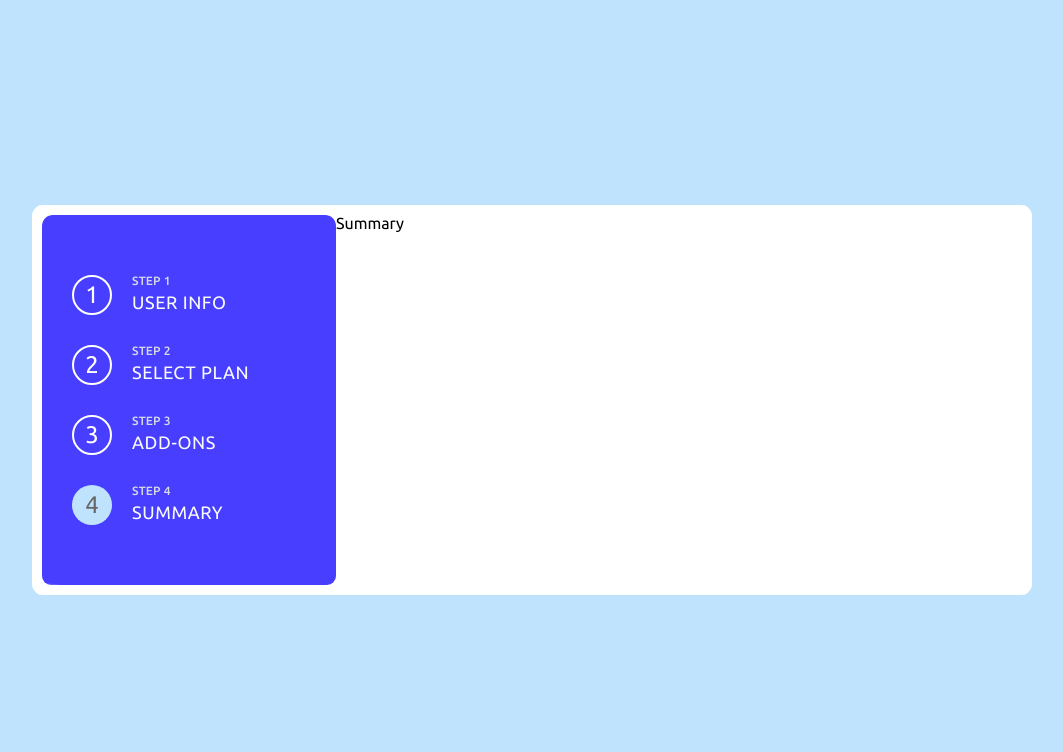
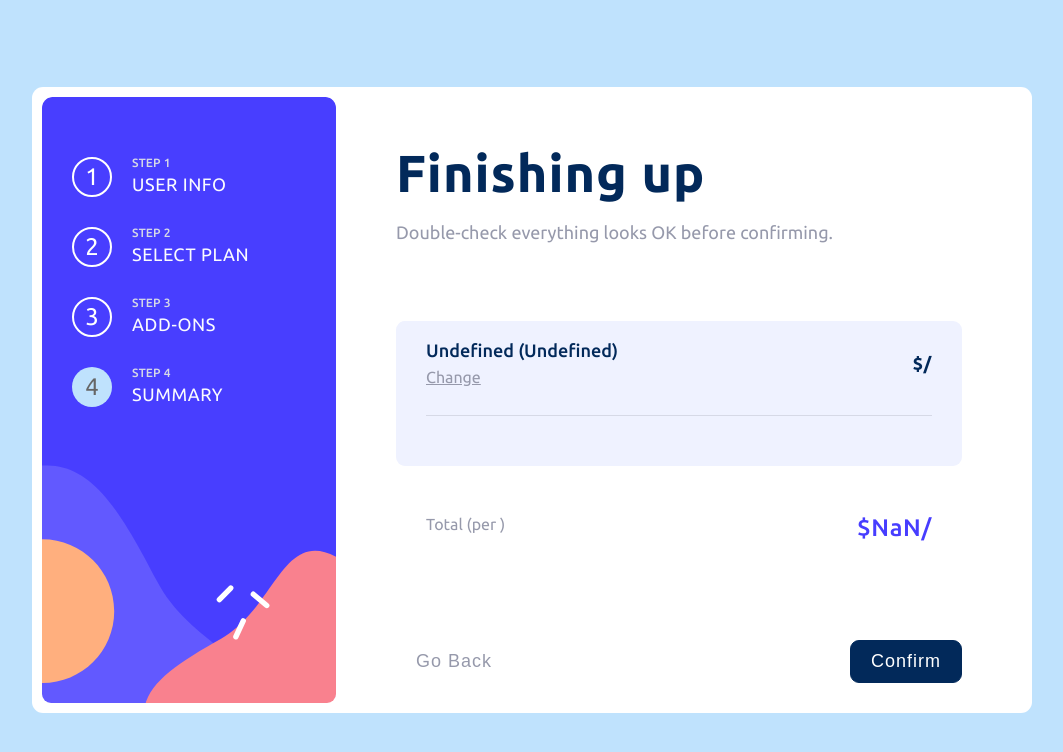
Before and after one commit to Abhishek-201099/multi-step-form, a React (Vite) app: page /summary in a window 1280 px wide. Shown: the top 752 px of the page, without its empty margins (108-1171 px from the left). Built offline with nearby package versions, Linux system fonts and the light colour scheme.

Commit message:
feat: Added summary page

```diff
--- a/src/features/Plans/PlanSlice.js
+++ b/src/features/Plans/PlanSlice.js
@@ -9,6 +9,7 @@ const planSlice = createSlice({
   initialState: initialPlanState,
   reducers: {
     updateSelectedPlan(state, action) {
+      state.selectedPlan.planName = action.payload.planName;
       state.selectedPlan.type = action.payload.type;
       state.selectedPlan.planPrice = action.payload.planPrice;
     },
--- /dev/null
+++ b/src/features/summary/SummaryAddon.jsx
@@ -0,0 +1,10 @@
+export default function SummaryAddon({ addon, planPattern }) {
+  return (
+    <div className="summary-addon">
+      <p className="addon-type">{addon.type}</p>
+      <p className="addon-price">
+        +${addon.price}/{planPattern}
+      </p>
+    </div>
+  );
+}
--- /dev/null
+++ b/src/features/summary/SummaryAddons.jsx
@@ -0,0 +1,3 @@
+export default function SummaryAddons({ addonData, render }) {
+  return <div className="summary-addons">{addonData.map(render)}</div>;
+}
--- /dev/null
+++ b/src/features/summary/SummaryPlan.jsx
@@ -0,0 +1,15 @@
+import { Link } from "react-router-dom";
+
+export default function SummaryPlan({ planData, planPattern }) {
+  return (
+    <div className="summary-plan">
+      <div className="plan">
+        <p className="plan-type">{`${planData.planName} (${planData.type})`}</p>
+        <Link to="/plans">Change</Link>
+      </div>
+      <p className="plan-price">
+        ${planData.planPrice}/{planPattern}
+      </p>
+    </div>
+  );
+}
--- /dev/null
+++ b/src/features/summary/SummaryTable.jsx
@@ -0,0 +1,33 @@
+import SummaryAddons from "./SummaryAddons";
+import SummaryAddon from "./SummaryAddon";
+import SummaryPlan from "./SummaryPlan";
+import SummaryTotal from "./SummaryTotal";
+
+export default function SummaryTable({
+  planData,
+  addonData,
+  planPattern,
+  planTotal,
+}) {
+  return (
+    <div className="summary-details">
+      <div className="summary-table">
+        <SummaryPlan planData={planData} planPattern={planPattern} />
+
+        <SummaryAddons
+          addonData={addonData}
+          planPattern={planPattern}
+          render={(addon, index) => (
+            <SummaryAddon key={index} addon={addon} planPattern={planPattern} />
+          )}
+        />
+      </div>
+
+      <SummaryTotal
+        planData={planData}
+        planTotal={planTotal}
+        planPattern={planPattern}
+      />
+    </div>
+  );
+}
--- /dev/null
+++ b/src/features/summary/SummaryTotal.jsx
@@ -0,0 +1,18 @@
+export default function SummaryTotal({ planData, planTotal, planPattern }) {
+  return (
+    <div className="summary-total">
+      <p className="total-text">
+        Total (per{" "}
+        {planData.type === "monthly"
+          ? "month"
+          : planData.type === "yearly"
+          ? "year"
+          : ""}
+        )
+      </p>
+      <p className="total-price">
+        ${planTotal}/{planPattern}
+      </p>
+    </div>
+  );
+}
--- a/src/pages/Plans.jsx
+++ b/src/pages/Plans.jsx
@@ -42,9 +42,17 @@ export default function Plans() {
   function handlePlanData() {
     const planData =
       planType === "monthly"
-        ? { type: planType, planPrice: selectedPlan.monthlyPrice }
+        ? {
+            planName: selectedPlan.type,
+            type: planType,
+            planPrice: selectedPlan.monthlyPrice,
+          }
         : planType === "yearly"
-        ? { type: planType, planPrice: selectedPlan.yearly.price }
+        ? {
+            planName: selectedPlan.type,
+            type: planType,
+            planPrice: selectedPlan.yearly.price,
+          }
         : null;
 
     dispatch(updateSelectedPlan(planData));
--- a/src/pages/Summary.jsx
+++ b/src/pages/Summary.jsx
@@ -1,3 +1,40 @@
+import NavBtns from "../ui/NavBtns";
+import { useSelector } from "react-redux";
+import { getSelectedPlan } from "../features/plans/PlanSlice";
+import { getAddons } from "../features/addons/AddonSlice";
+import SummaryTable from "../features/summary/SummaryTable";
+import { useNavigate } from "react-router-dom";
+
 export default function Summary() {
-  return <div>Summary</div>;
+  const navigate = useNavigate();
+  const planData = useSelector(getSelectedPlan);
+  const addonData = useSelector(getAddons);
+
+  const planPattern =
+    planData.type === "monthly" ? "mo" : planData.type === "yearly" ? "yr" : "";
+
+  const planTotal =
+    planData.planPrice + addonData.reduce((acc, addon) => acc + addon.price, 0);
+
+  return (
+    <div className="summary-container">
+      <h2 className="summary-heading">Finishing up</h2>
+      <p className="summary-text">
+        Double-check everything looks OK before confirming.
+      </p>
+
+      <SummaryTable
+        planData={planData}
+        addonData={addonData}
+        planPattern={planPattern}
+        planTotal={planTotal}
+      />
+
+      <NavBtns
+        nextBtnName="Confirm"
+        handleBack={() => navigate("/addons")}
+        // handleNext={() => navigate('/')}
+      />
+    </div>
+  );
 }
--- a/src/styles.css
+++ b/src/styles.css
@@ -544,3 +544,119 @@ input:checked + .slider:before {
   font-weight: 500;
   letter-spacing: 0.6px;
 }
+
+/*********************************/
+
+/*********************************/
+/*********************************/
+/* SUMMARY */
+
+.summary-container {
+  padding: 5rem 6rem 0 6rem;
+}
+
+.summary-heading {
+  font-size: 5.2rem;
+  color: var(--color-blue-1);
+  letter-spacing: 1px;
+  margin-bottom: 2.4rem;
+}
+
+.summary-text {
+  color: var(--color-grey-2);
+  font-size: 1.8rem;
+  margin-bottom: 4rem;
+}
+
+.summary-details {
+  padding: 4rem 0rem;
+
+  display: flex;
+  flex-direction: column;
+  gap: 3rem;
+}
+
+.summary-table {
+  background-color: #eff2ff;
+  padding: 2rem 3rem;
+  border-radius: 9px;
+
+  display: flex;
+  flex-direction: column;
+  gap: 2rem;
+}
+
+.summary-plan {
+  border-bottom: 1px solid var(--color-grey-1);
+  padding-bottom: 3rem;
+
+  display: flex;
+  justify-content: space-between;
+  align-items: center;
+}
+
+.plan {
+  display: flex;
+  flex-direction: column;
+  gap: 1rem;
+}
+
+.plan-type {
+  font-size: 1.8rem;
+  font-weight: 500;
+  color: var(--color-blue-1);
+  text-transform: capitalize;
+}
+
+.plan a {
+  color: var(--color-grey-2);
+}
+
+.plan-price {
+  font-size: 1.8rem;
+  color: var(--color-blue-1);
+  font-weight: 700;
+  letter-spacing: 0.6px;
+}
+
+.summary-addons {
+  padding-top: 1rem;
+
+  display: flex;
+  flex-direction: column;
+  gap: 2rem;
+}
+
+.summary-addon {
+  display: flex;
+  justify-content: space-between;
+}
+
+.addon-type {
+  color: var(--color-grey-2);
+}
+
+.addon-price {
+  color: var(--color-blue-1);
+  letter-spacing: 0.6px;
+}
+
+.summary-total {
+  padding: 2rem 3rem;
+
+  display: flex;
+  justify-content: space-between;
+}
+
+.total-text {
+  color: var(--color-grey-2);
+}
+
+.total-price {
+  color: var(--color-blue-2);
+  font-size: 2.4rem;
+  font-weight: 500;
+  letter-spacing: 0.6px;
+}
+
+/*********************************/
--- a/src/ui/NavBtns.jsx
+++ b/src/ui/NavBtns.jsx
@@ -1,11 +1,11 @@
-export default function NavBtns({ handleBack, handleNext }) {
+export default function NavBtns({ handleBack, handleNext, nextBtnName }) {
   return (
     <div className="nav-btns">
       <button className="back-btn" onClick={handleBack}>
         Go Back
       </button>
       <button className="next-btn" onClick={handleNext}>
-        Next Step
+        {nextBtnName ? nextBtnName : "Next Step"}
       </button>
     </div>
   );
```
